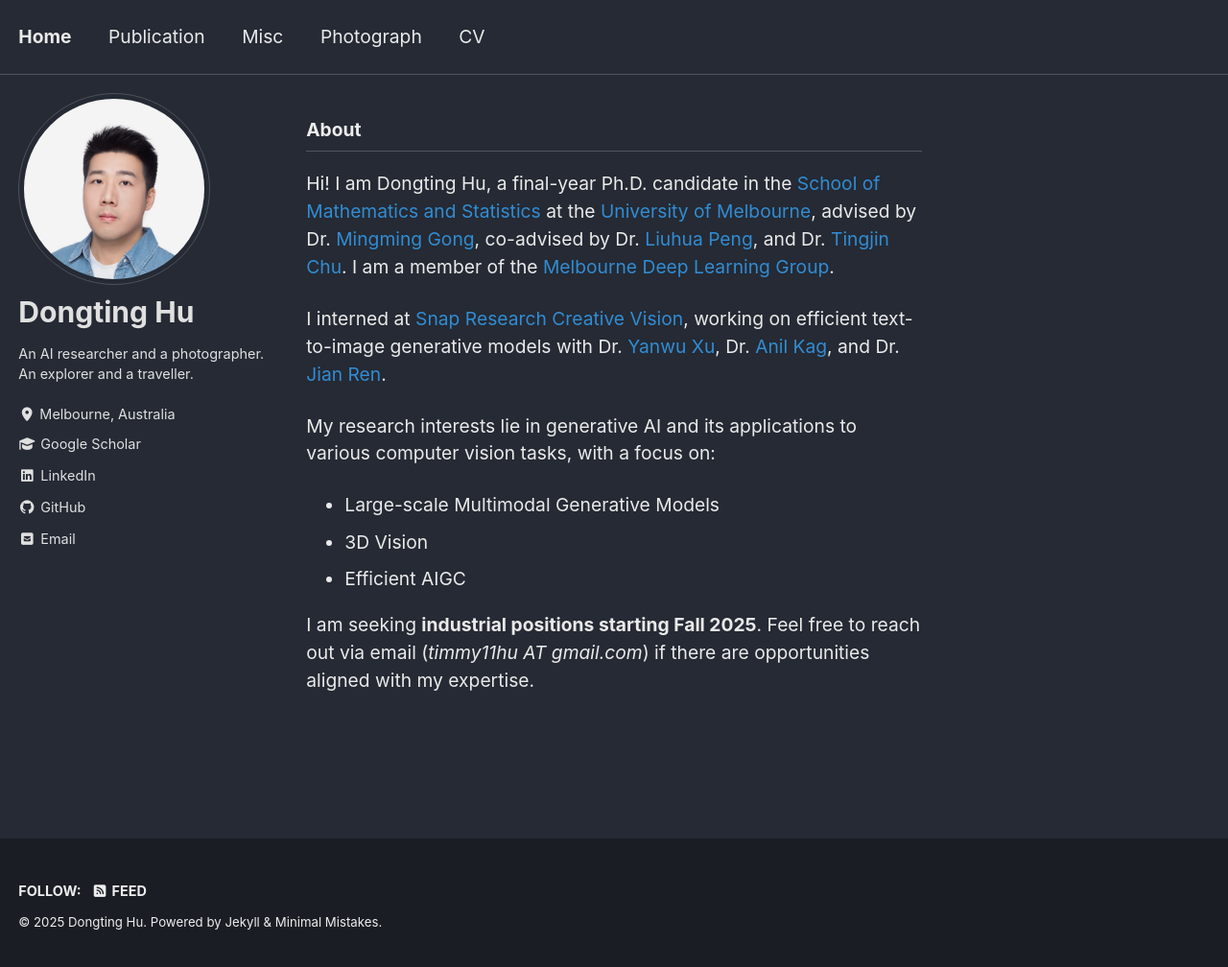
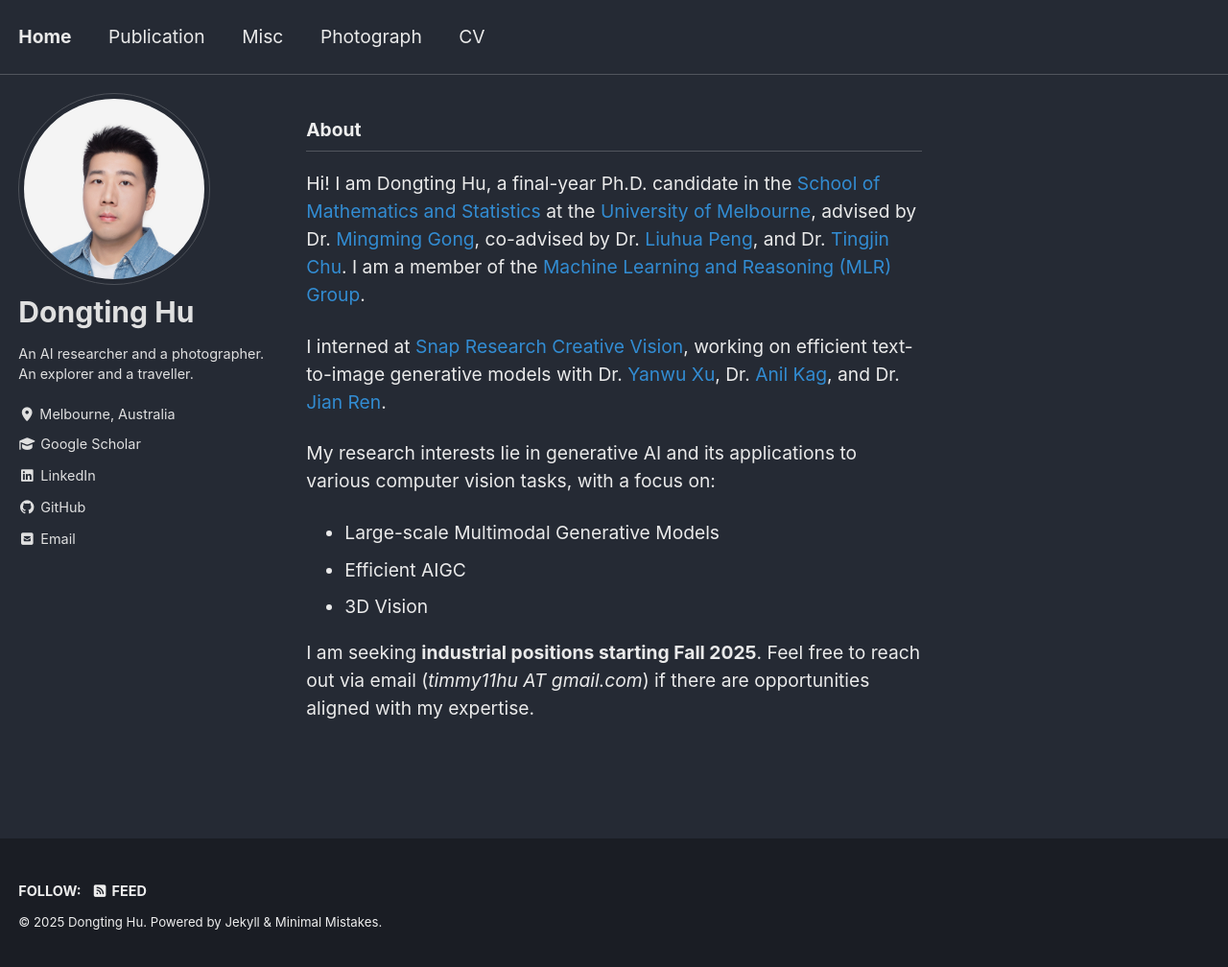
Before and after one commit to timmy11hu/timmy11hu.github.io, a Jekyll site: the page built from index.html, in a window 1280 px wide and 1010 px high. Shown: the whole window at 96% size. Built offline with Jekyll 4.4.1, drawn with Linux system fonts in a browser that asks for light colours; cached includes are drawn as plain includes; the list of posts is cut into pages by our own code.

Commit message:
Update home.html

```diff
--- a/_layouts/home.html
+++ b/_layouts/home.html
@@ -13,7 +13,7 @@ layout: archive
   Dr. <a href="https://sites.google.com/view/liuhua-peng/home" target="_blank" style="text-decoration: none; color: rgb(50, 140, 210);">Liuhua Peng</a>, and
   Dr. <a href="https://blogs.unimelb.edu.au/tingjinchu/" target="_blank" style="text-decoration: none; color: rgb(50, 140, 210);">Tingjin Chu</a>.
   I am a member of the
-  <a href="https://mdlg.ai/" target="_blank" style="text-decoration: none; color: rgb(50, 140, 210);">Melbourne Deep Learning Group</a>.
+  <a href="https://mingming-gong.github.io/group.html" target="_blank" style="text-decoration: none; color: rgb(50, 140, 210);">Machine Learning and Reasoning (MLR) Group</a>.
 </p>
 <p>
   I interned at
@@ -29,8 +29,8 @@ layout: archive
 <p>My research interests lie in generative AI and its applications to various computer vision tasks, with a focus on:</p>
 <ul>
   <li>Large-scale Multimodal Generative Models</li>
+  <li>Efficient AIGC</li>
   <li>3D Vision</li>
-  <li>Efficient AIGC</li>
 </ul>
 
 <p>
```
